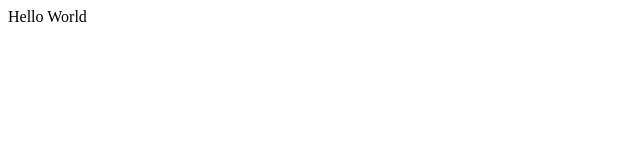
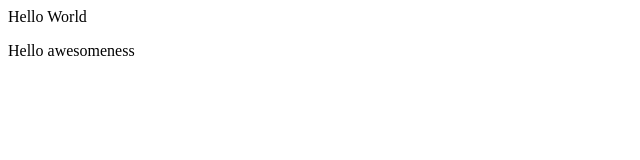
Before and after one commit to shakankiry/shakankiry.github.io, a plain HTML site: page index.html in a window 1280 px wide. Shown: the whole page, without its empty margins (0-640 px from the left). Drawn offline with Linux system fonts and the light colour scheme.

Commit message:
make love not war :)

```diff
--- a/index.html
+++ b/index.html
@@ -6,5 +6,6 @@
 
 	<body>
 		</h1> Hello World </h1>
+		<p> Hello awesomeness</p>
 	</body>
 </html>
```
